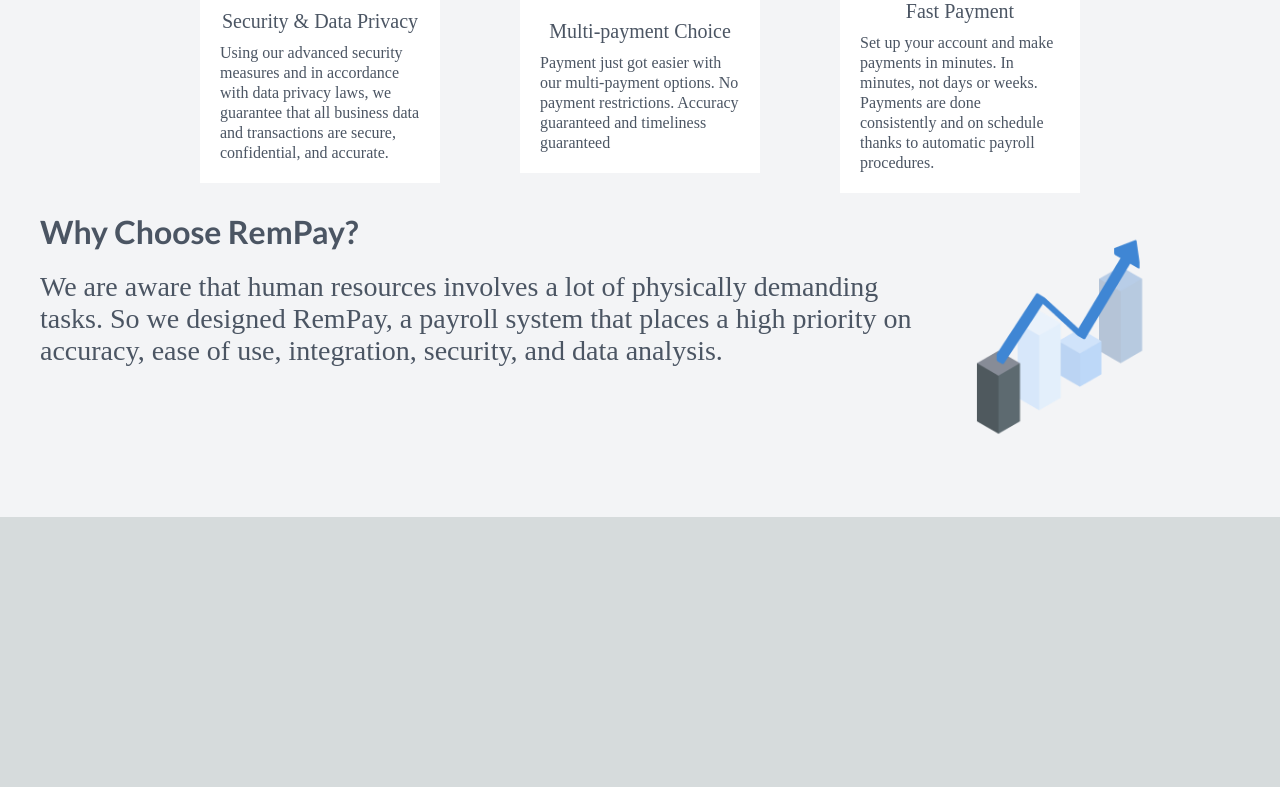
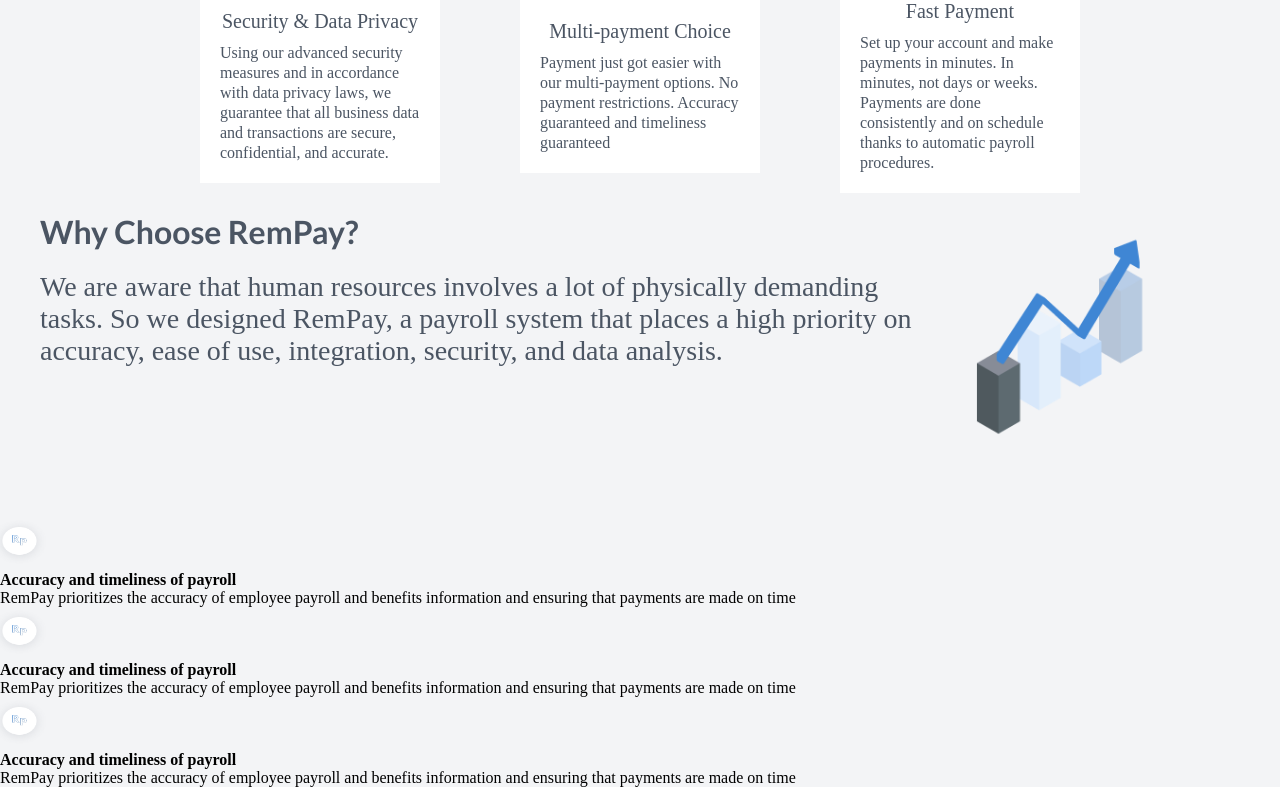
Before and after one commit to Kennyt3/RemPay, a Next.js app: page / in a window 1280 px wide. Shown: the part 1364-2151 px from the top of the page. Before the commit the page ends 1881 px from the top, so only its background shows below. Built offline with nearby package versions, Linux system fonts and the light colour scheme.

Commit message:
Fixed the issue

```diff
--- /dev/null
+++ b/component/acurrcon/index.tsx
@@ -0,0 +1,15 @@
+import React from 'react'
+import Acurr from '@/atoms/acurr'
+import acurrdata from '@/data/acurr'
+
+const Acurrcon = () => {
+  return (
+    <div>
+      {acurrdata.map((item, index) => (
+        <Acurr {...item} />
+      ))}
+    </div>
+  )
+}
+
+export default Acurrcon
--- a/pages/index.tsx
+++ b/pages/index.tsx
@@ -7,8 +7,7 @@
 import Leading from '@/component/leading'
 import Why from '@/component/why'
 import Lino from '@/component/lino'
-import Acurr from '@/component/acurr'
-import acurrdata from '@/data/acurr'
+import Acurrcon from '@/component/acurrcon'
 
 export default function Home(props: homePageType) {
   return (
@@ -22,6 +21,7 @@
         <Leading {...props} />
         <Why {...props} />
         <Lino {...props} />
+        <Acurrcon />
       </main>
     </>
   )
```
Also changed, not shown: component/acurrcon/Acurrcon.module.css (added).
